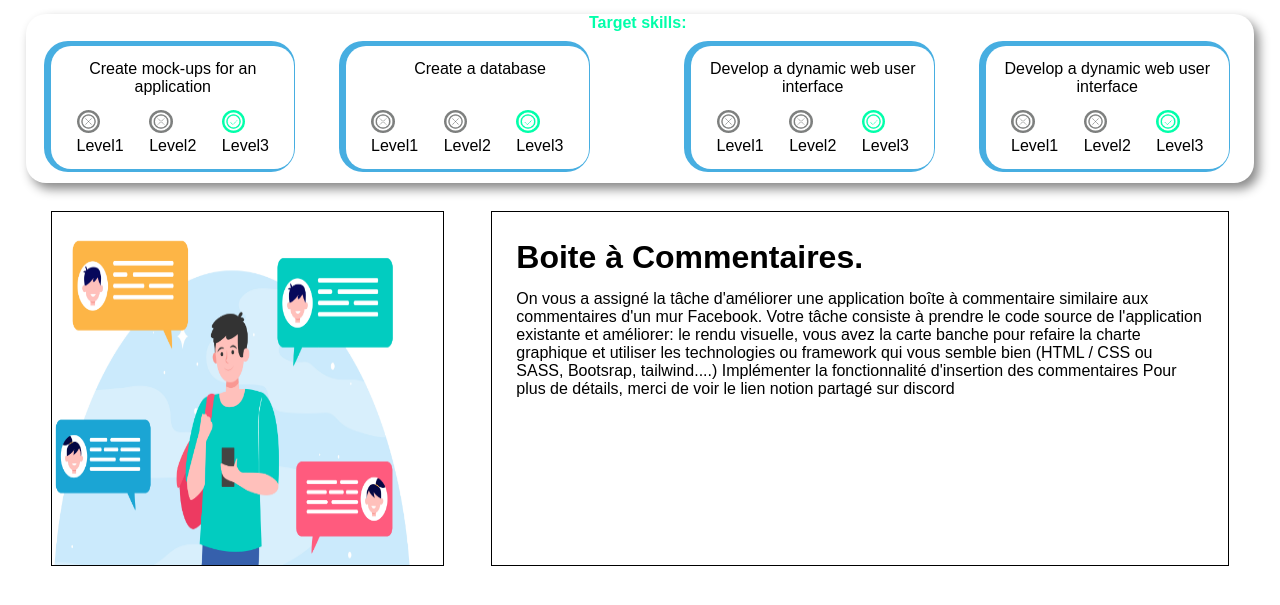
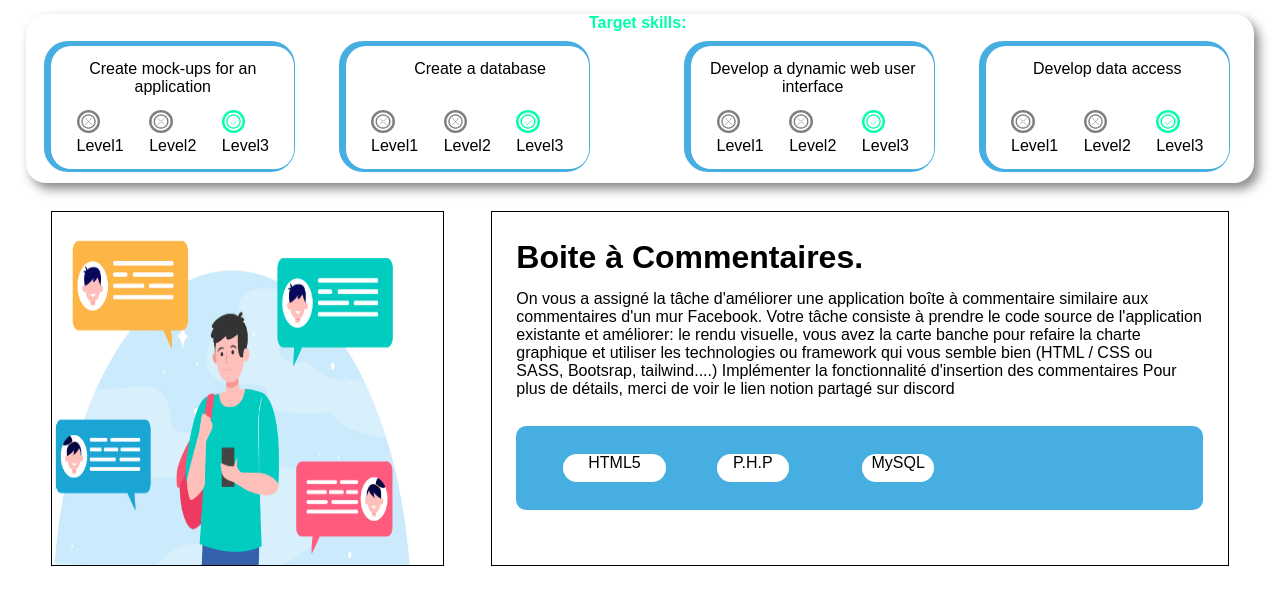
Before and after one commit to adnanbouthir/Class-Management-App, a PHP site: page /MonBrief.html in a window 1280 px wide; the page is wider, and only the part inside the window is pictured. Shown: the part 80-685 px from the top of that part. Run offline with PHP 8.4, Linux system fonts and the light colour scheme.

Commit message:
Tags My Brief

```diff
--- a/MonBrief.html
+++ b/MonBrief.html
@@ -134,9 +134,7 @@ Level3
 </div>
 <div class="todo3">
 <P>
-    Develop a dynamic web user interface
-
-
+    Develop data access
 </P>
 </div>
 <div class="no7">
@@ -181,8 +179,12 @@ Level3
 </div>
 
 
+<div class="BriefTagsContainer">
 
-
+</div>
+<div class="tag1">HTML5</div>
+<div class="tag2">P.H.P</div>
+<div class="tag3">MySQL</div>
 
 
 
--- a/style/monbrief.css
+++ b/style/monbrief.css
@@ -360,3 +360,38 @@ grid-row: 15;
     grid-column: 17/38;
     grid-row: 17;
 }
+
+
+
+.BriefTagsContainer {
+    background-color: #47AEE1;
+        grid-column: 17/38;
+        grid-row: 20/26;
+        border-radius: 10px;
+}
+
+
+
+.tag1{
+            background-color: white;
+            text-align: center;
+            grid-column: 18/22;
+            grid-row: 22/24;
+            border-radius: 20px;
+}
+
+.tag2 {
+    background-color: white;
+    text-align: center;
+    grid-column: 24/26;
+    grid-row: 22/24;
+    border-radius: 20px;
+}
+
+.tag3 {
+    background-color: white;
+    text-align: center;
+    grid-column: 28/30;
+    grid-row: 22/24;
+    border-radius: 20px;
+}
```
